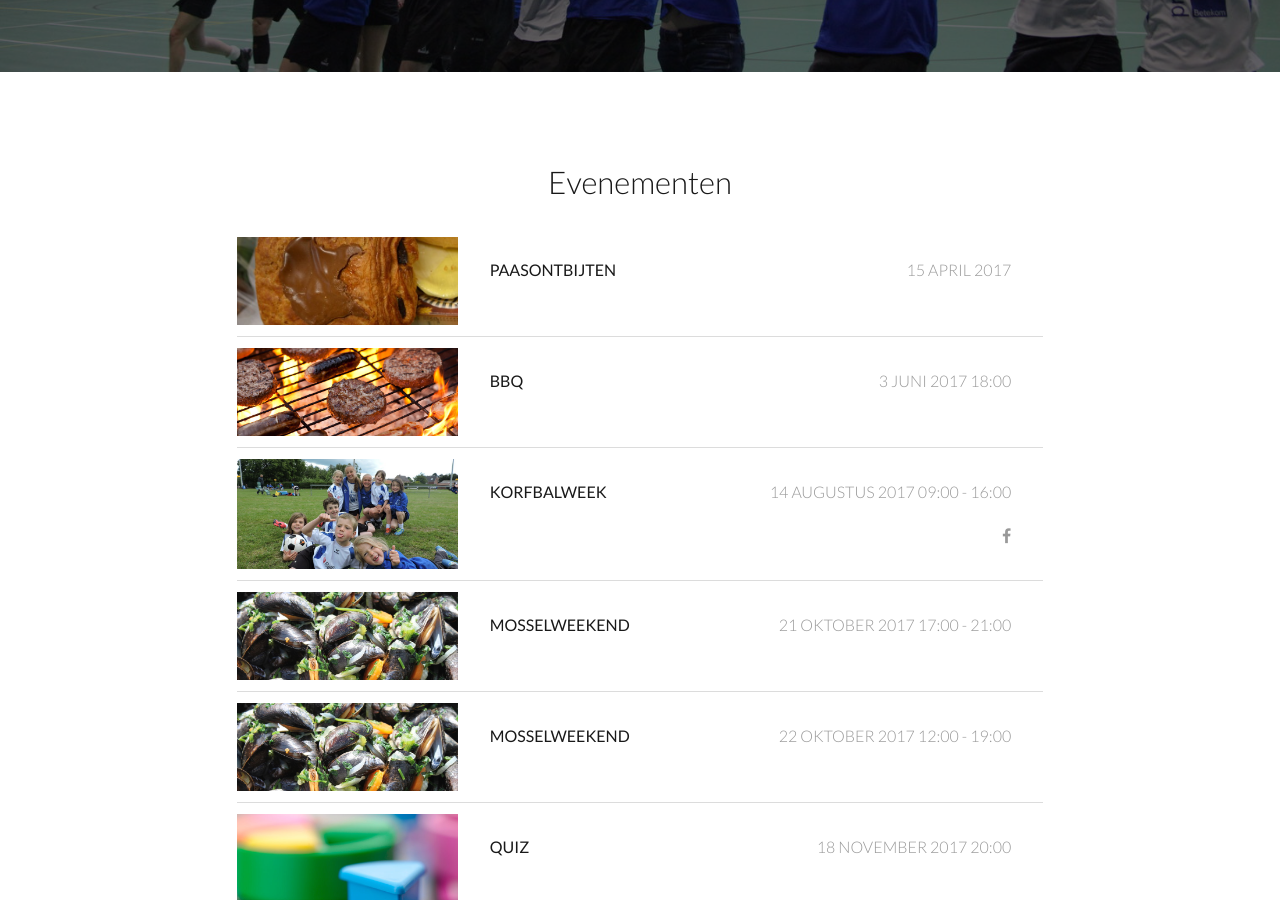
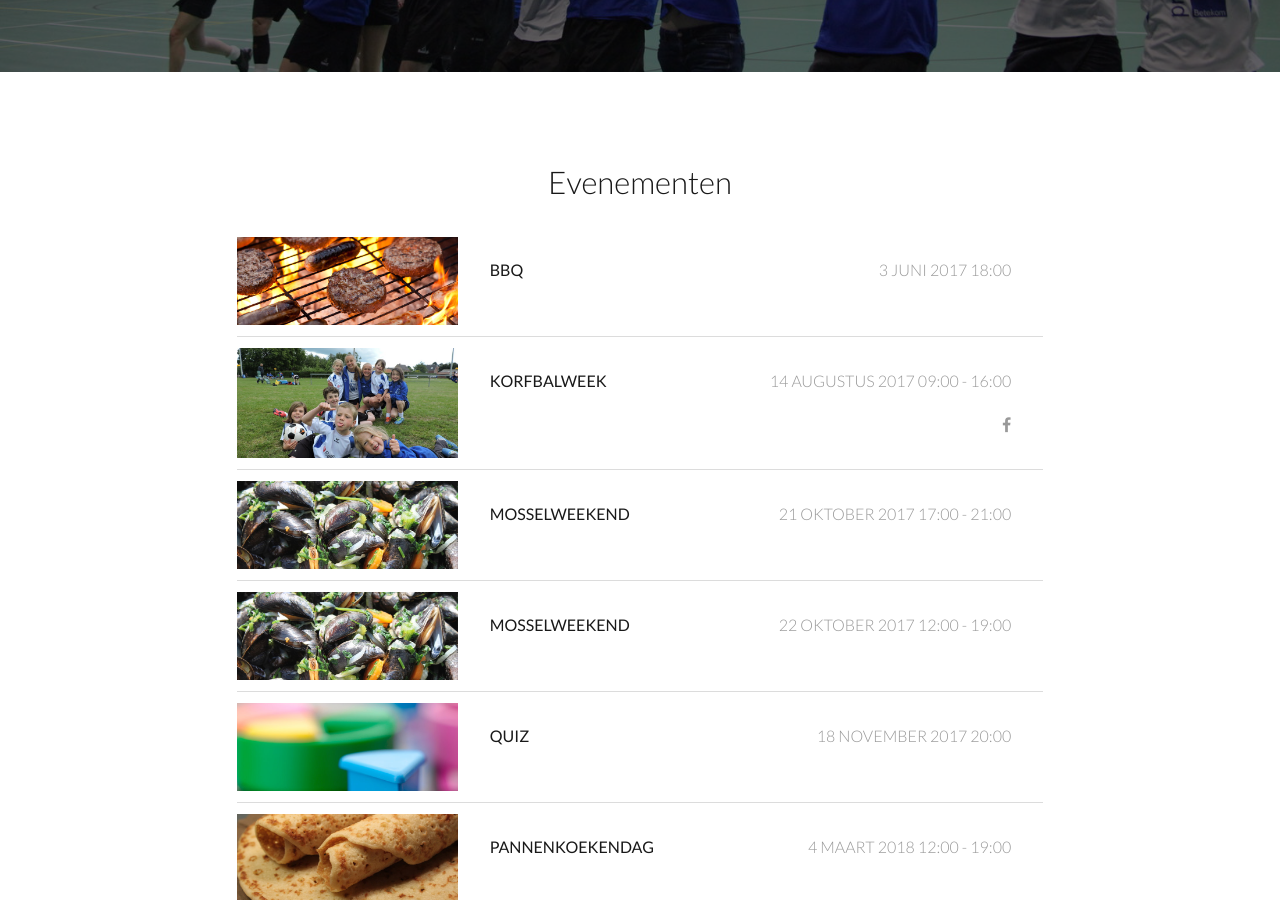
Before and after one commit to kcbj/kcbj.github.io, a Jekyll site: the page built from agenda/index.html, in a window 1280 px wide and 900 px high, scrolled down 710 px. Built offline with Jekyll 4.4.1, drawn with Linux system fonts in a browser that asks for light colours; nearby versions of some CDN libraries.

Commit message:
Removed paasontbijten 2017

```diff
--- a/_data/events.yml
+++ b/_data/events.yml
@@ -1,7 +1,4 @@
 ---
-- title: Paasontbijten
-  date: 2017-4-15 00:00 +02:00
-  image: ontbijt.jpg
 - title: BBQ
   start: 2017-6-3 18:00:00 +02:00
   location: kantine
```
Also changed, not shown: Gemfile.lock.
